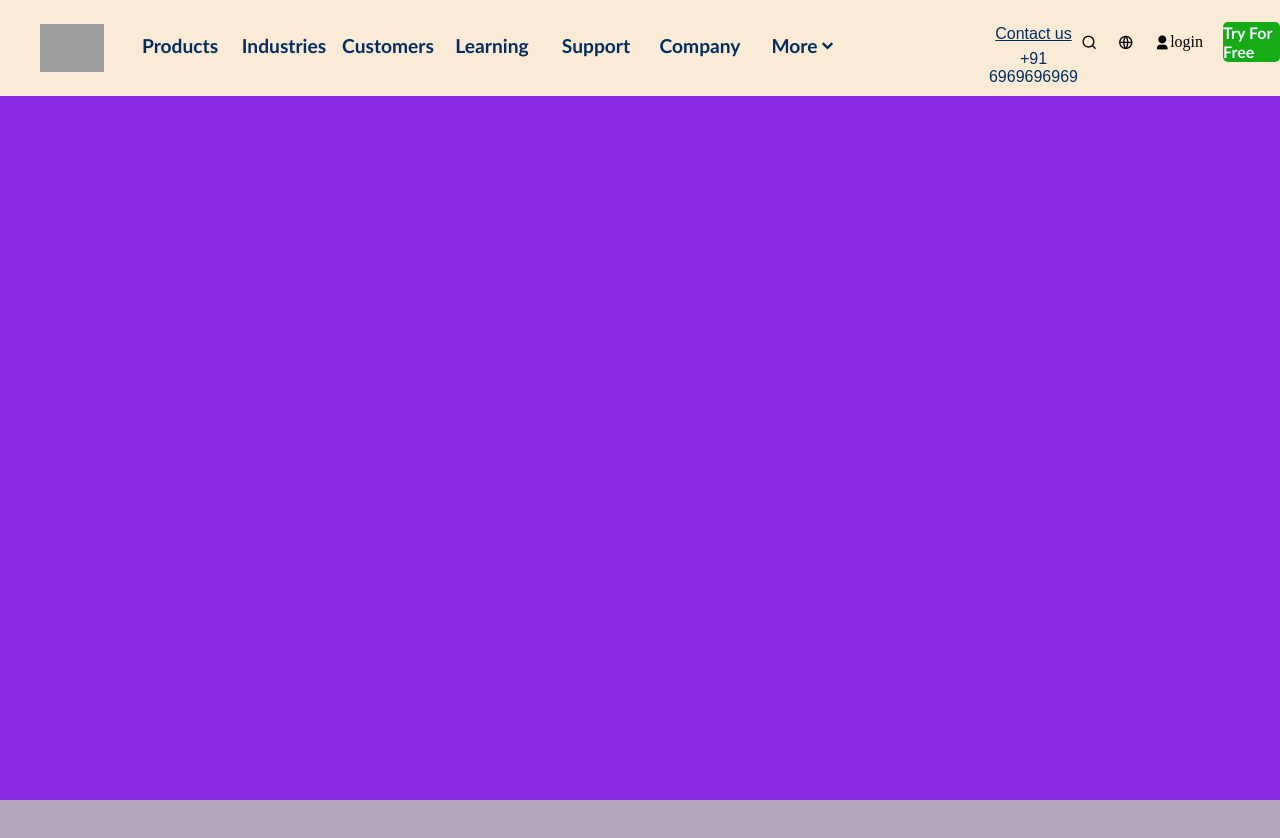
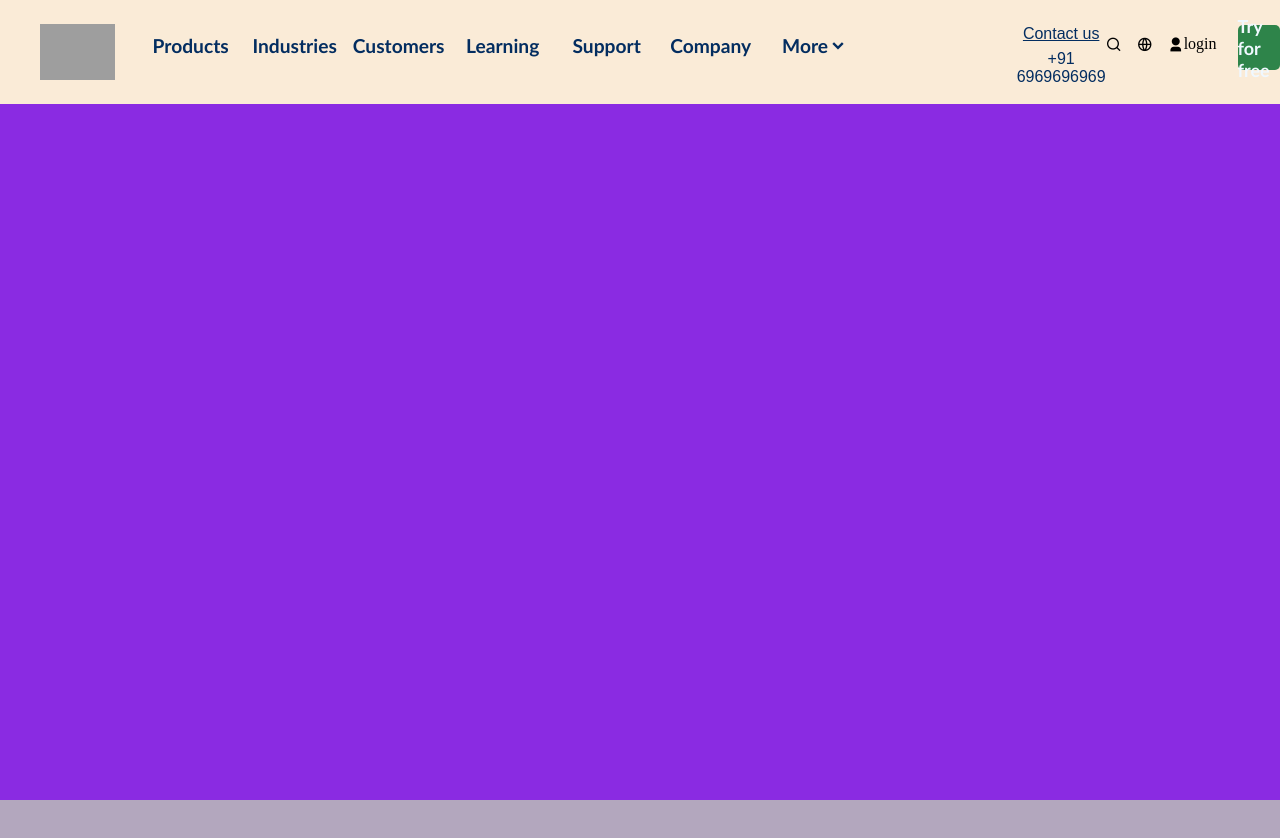
Before and after one commit to cyphenstine/mini-project-salesforce-homepage, a plain HTML site: page index.html in a window 1280 px wide. Shown: the top 838 px of the page. Drawn offline with nearby package versions, Linux system fonts and the light colour scheme; grey boxes are pictures that could not be loaded.

Commit message:
few changes in style.css

```diff
--- a/index.html
+++ b/index.html
@@ -3,7 +3,7 @@
     <head>
         <meta charset="UTF-8">
         <meta name="viewport" content="width=device-width, initial-scale=1.0">
-        <title>dummy salesforce website</title>
+        <title>Dummy salesforce website</title>
         <link rel="stylesheet" href="./style.css">
         <link rel="icon" href="https://a.sfdcstatic.com/shared/images/c360-nav/salesforce-no-type-logo.svg">
         <link href="https://cdn.jsdelivr.net/npm/remixicon@4.2.0/fonts/remixicon.css" rel="stylesheet"/>
@@ -47,7 +47,7 @@
                     <i class="ri-user-3-fill"></i>
                     <span>login</span>
                 </div>
-                <div id="try-button">Try For Free</div>
+                <div id="try-button">Try for free</div>
             </div>
             <div id="fake-nav"></div>
             <div id="page1"></div>
--- a/style.css
+++ b/style.css
@@ -11,14 +11,14 @@ html,body{
     width: 100%;
 }
 #nav{
-    height: 12%;
+    height: 13%;
     width: 100%;
     position: fixed;
     display: flex;
     background-color: antiquewhite;
 }
 #fake-nav{
-    height: 12%;
+    height: 13%;
     width: 100%;
 }
 #nav-img{
@@ -63,27 +63,27 @@ html,body{
     font-weight: lighter;
 }
 #page1{
-    height: 88%;
+    height: 87%;
     width: 100%;
     background-color: blueviolet;
 }
 #page2{
-    height: 88%;
+    height: 87%;
     width: 100%;
     background-color: rgba(38, 5, 69, 0.35);
 }
 #contact-link{
     margin-top: 25px;
-    margin-left: 130px;
-    width: 200px;
+    margin-left: 150px;
+    width: 150px;
     text-align: center;
     font-family:sans-serif ;
 }
 .icon{
     height: 35px;
     width: 35px;
-    margin-right: 20px;
-    margin-top: 25px;
+    margin-right: 15px;
+    margin-top: 27px;
     border-radius: 20px;
     cursor: pointer;
     display: flex;
@@ -94,7 +94,7 @@ html,body{
     height: 35px;
     width: 35px;
     margin-right: 20px;
-    margin-top: 25px;
+    margin-top: 27px;
     border-radius: 20px;
     background-color: rgb(197, 221, 241);
     display: flex;
@@ -106,8 +106,8 @@ html,body{
 }
 #login{
     display: flex;
-    margin-right: 20px;
-    margin-top: 22px;
+    margin-right: 21px;
+    margin-top: 24px;
     width: 65px;
     height: 40px;
     display: flex;
@@ -118,8 +118,8 @@ html,body{
 }
 #login:hover{
     display: flex;
-    margin-right: 20px;
-    margin-top: 22px;
+    margin-right: 21px;
+    margin-top: 24px;
     width: 65px;
     height: 40px;
     display: flex;
@@ -130,27 +130,28 @@ html,body{
     background-color: rgb(197, 221, 241);
 }
 #try-button{
-    background-color: rgb(22, 170, 22);
-    width: 120px;
-    height: 40px;
+    background-color: rgb(46, 132, 74);
+    width: 140px;
+    height: 45px;
     display: flex;
     align-items: center;
     justify-content: center;
     border-radius: 5px;
     font-family:'Gill Sans', 'Gill Sans MT', Calibri, 'Trebuchet MS', sans-serif;
-    margin-top: 22px;
+    margin-top: 25px;
     cursor: pointer;
     font-weight: bolder;
     color: aliceblue;
+    font-size: large;
 }
 #try-button:hover{
-    background-color: rgba(15, 58, 15, 0.67);
-    width: 120px;
-    height: 40px;
+    background-color: rgb(28, 51, 38);
+    width: 140px;
+    height: 45px;
     display: flex;
     align-items: center;
     justify-content: center;
     border-radius: 5px;
     font-family:'Gill Sans', 'Gill Sans MT', Calibri, 'Trebuchet MS', sans-serif;
-    margin-top: 22px;
+    margin-top: 25px;
 }
```
